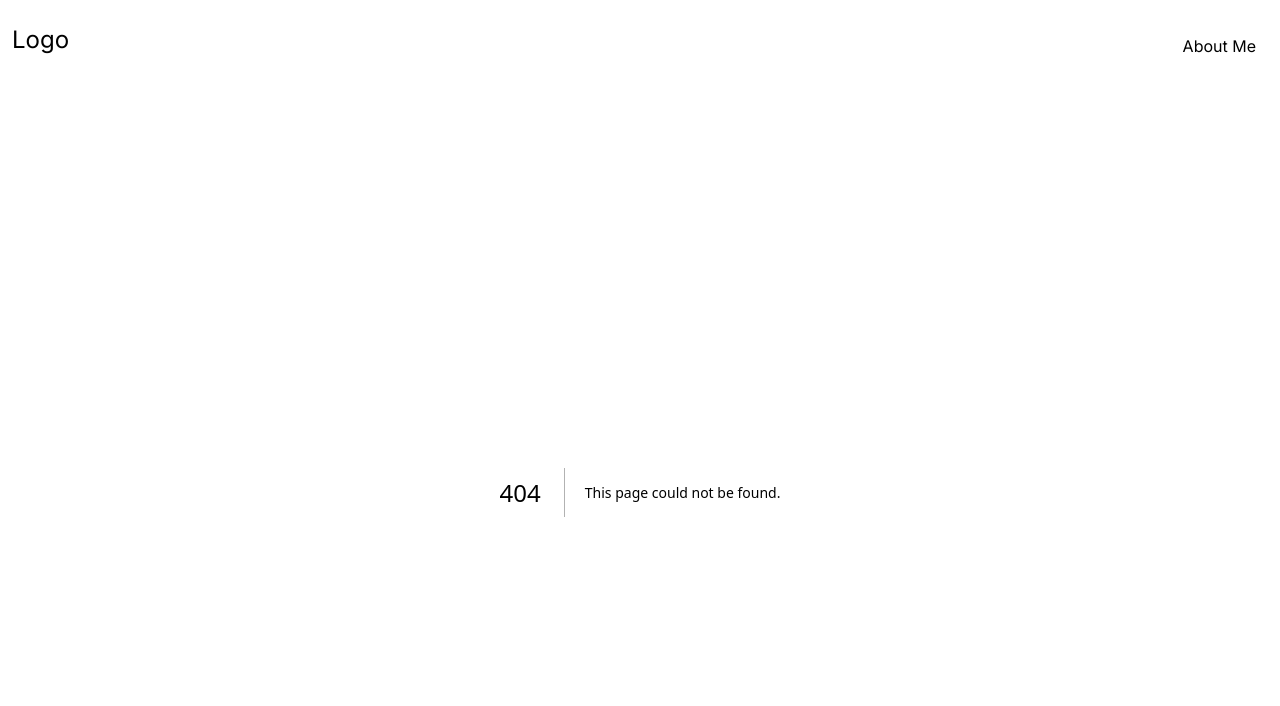
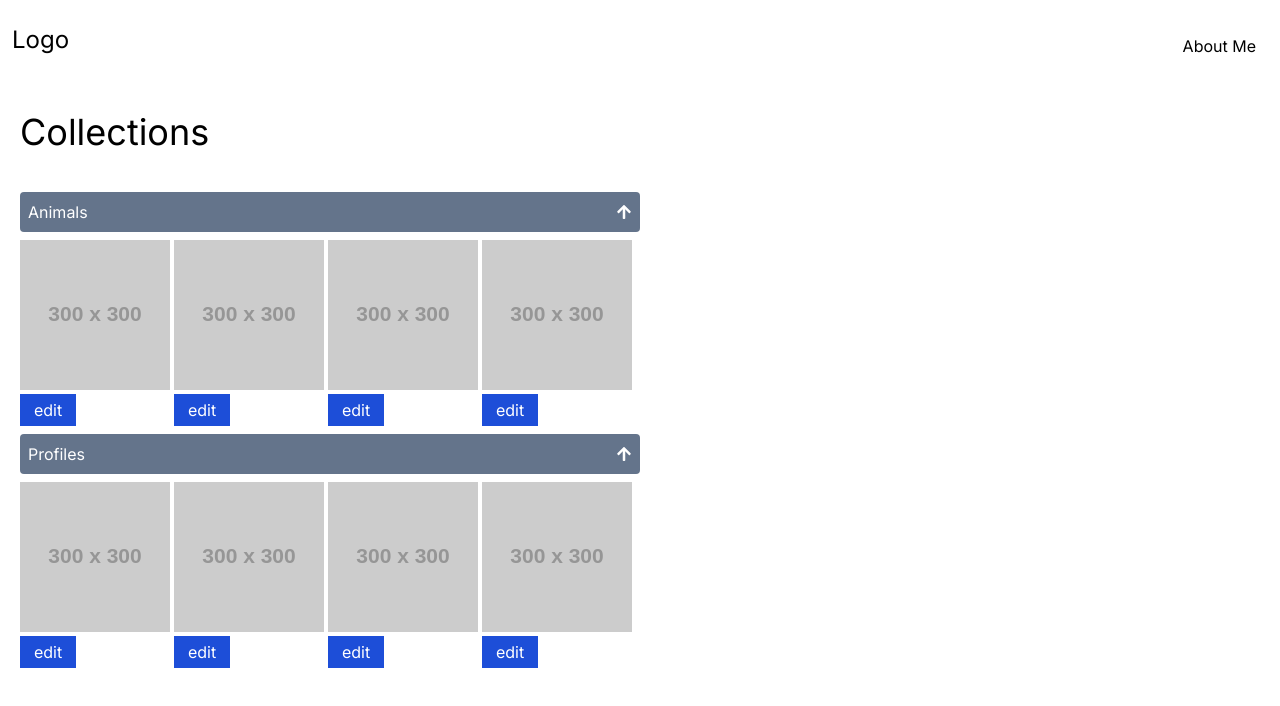
Before and after one commit to Giannidluca93/gallery, a Next.js app: page /dashboard in a window 1280 px wide. Before the commit this address had no page. Shown: the top 706 px of the page. Built offline with nearby package versions, Linux system fonts and the light colour scheme.

Commit message:
add placeholders

```diff
--- /dev/null
+++ b/app/(admin)/dashboard/page.tsx
@@ -0,0 +1,122 @@
+import { FaArrowDown } from 'react-icons/fa'
+import { FaArrowUp } from 'react-icons/fa'
+import Image from 'next/image'
+
+const collections = [
+  {
+    collectionName: 'Animals',
+    images: ['https:/fakeimg.pl/1024x900', 'https:/fakeimg.pl/1024x900']
+  }
+]
+
+const Dashboard = () => {
+  return (
+    <div className='w-full p-5'>
+      <h2 className='mb-10 text-4xl'>Collections</h2>
+      <div>
+        <button className='align-center mb-2 flex w-2/4 items-center justify-between rounded bg-slate-500 p-2 text-white'>
+          Animals
+          <FaArrowUp />
+        </button>
+        <ul className='mb-2 flex space-x-1'>
+          <li>
+            <Image
+              src='https:/fakeimg.pl/300x300'
+              width={150}
+              height={150}
+              alt='placeholder'
+            />
+            <button className='mt-1 w-14 bg-blue-700 p-1 text-white'>
+              edit
+            </button>
+          </li>
+          <li>
+            <Image
+              src='https:/fakeimg.pl/300x300'
+              width={150}
+              height={150}
+              alt='placeholder'
+            />
+            <button className='mt-1 w-14 bg-blue-700 p-1 text-white'>
+              edit
+            </button>
+          </li>
+          <li>
+            <Image
+              src='https:/fakeimg.pl/300x300'
+              width={150}
+              height={150}
+              alt='placeholder'
+            />
+            <button className='mt-1 w-14 bg-blue-700 p-1 text-white'>
+              edit
+            </button>
+          </li>
+          <li>
+            <Image
+              src='https:/fakeimg.pl/300x300'
+              width={150}
+              height={150}
+              alt='placeholder'
+            />
+            <button className='mt-1 w-14 bg-blue-700 p-1 text-white'>
+              edit
+            </button>
+          </li>
+        </ul>
+        <button className='align-center mb-2 flex w-2/4 items-center justify-between rounded bg-slate-500 p-2 text-white'>
+          Profiles
+          <FaArrowUp />
+        </button>
+        <ul className='mb-2 flex space-x-1'>
+          <li>
+            <Image
+              src='https:/fakeimg.pl/300x300'
+              width={150}
+              height={150}
+              alt='placeholder'
+            />
+            <button className='mt-1 w-14 bg-blue-700 p-1 text-white'>
+              edit
+            </button>
+          </li>
+          <li>
+            <Image
+              src='https:/fakeimg.pl/300x300'
+              width={150}
+              height={150}
+              alt='placeholder'
+            />
+            <button className='mt-1 w-14 bg-blue-700 p-1 text-white'>
+              edit
+            </button>
+          </li>
+          <li>
+            <Image
+              src='https:/fakeimg.pl/300x300'
+              width={150}
+              height={150}
+              alt='placeholder'
+            />
+            <button className='mt-1 w-14 bg-blue-700 p-1 text-white'>
+              edit
+            </button>
+          </li>
+          <li>
+            <Image
+              src='https:/fakeimg.pl/300x300'
+              width={150}
+              height={150}
+              alt='placeholder'
+            />
+            <button className='mt-1 w-14 bg-blue-700 p-1 text-white'>
+              edit
+            </button>
+          </li>
+        </ul>
+      </div>
+    </div>
+  )
+}
+
+export default Dashboard
```
